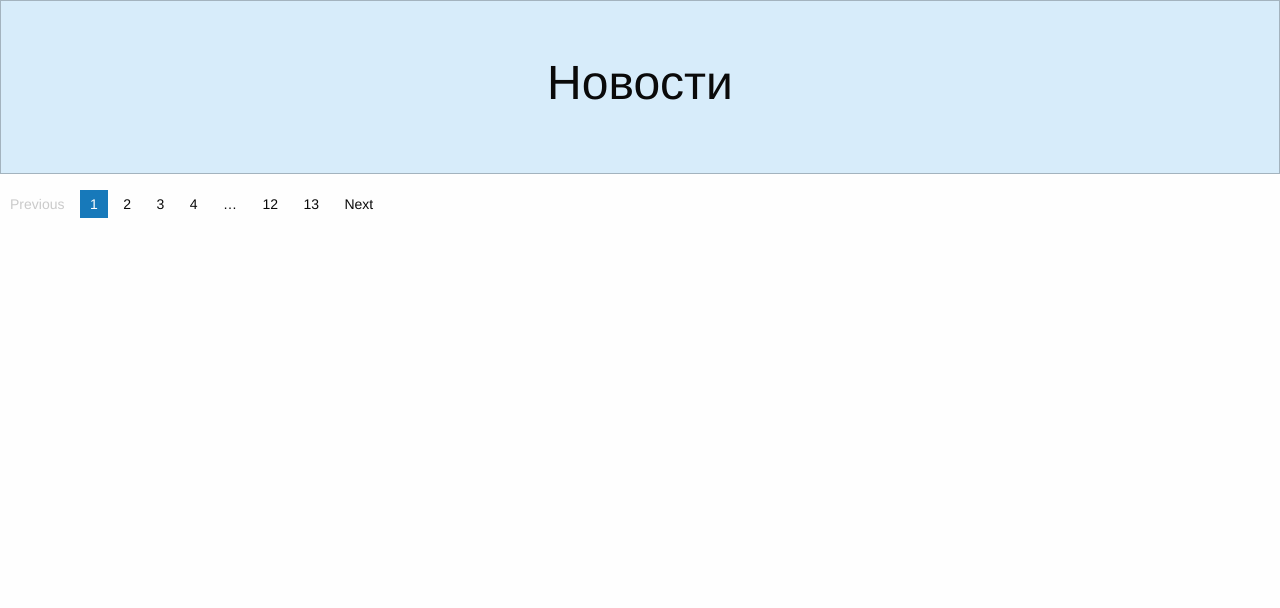
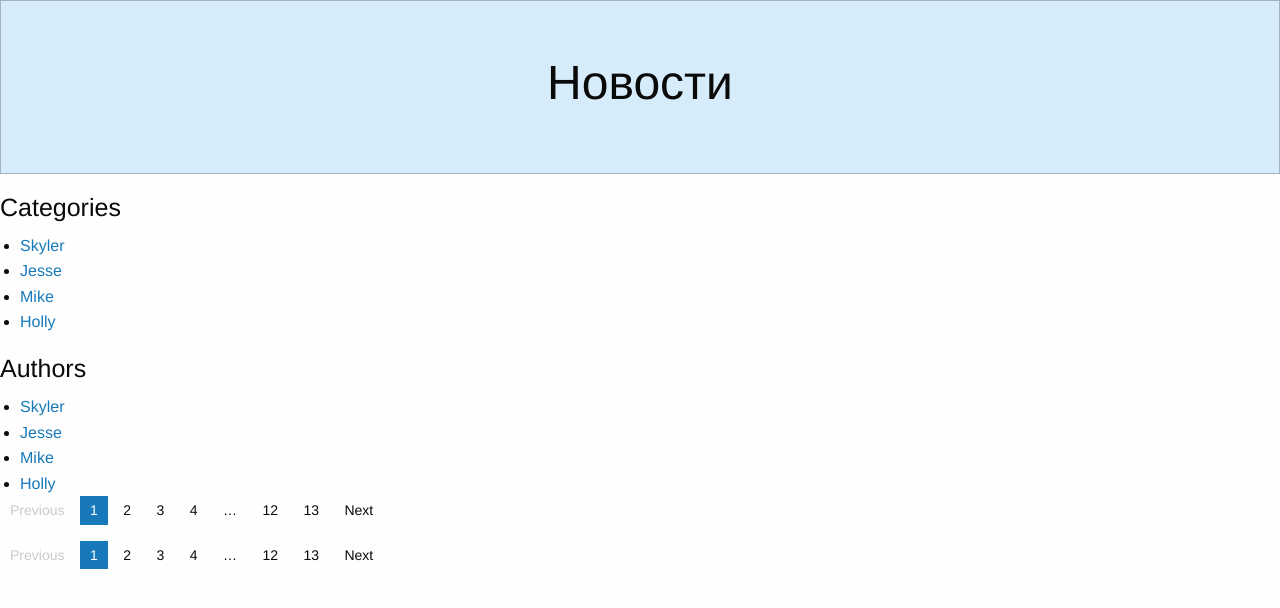
Before and after one commit to Alpha787/simple-blog, a Django app: template blog/posts/templates/posts.html in a window 1280 px wide. Shown: the part 54-662 px from the top of the page. Run offline with Django 5.2, Linux system fonts and the light colour scheme; the template is opened without the code that fills it, so the values that code supplies are empty; some libraries are stand-ins or nearby versions.

Commit message:
Refactored posts html

```diff
--- a/blog/posts/templates/posts.html
+++ b/blog/posts/templates/posts.html
@@ -1,13 +1,15 @@
 {% extends "post.html" %}
 {% load static %}
+
 {% block content %}
-{% for post in posts %}
+
 <div class="row" id="content">
+  {% for post in posts %}
   <div class="medium-8 columns">
     <div class="blog-post">
       <h3>{{ post.title }}<small>{{ post.published_date }}</small></h3>
       <div>
-        <img src="{{ post.image.url }}" width="850px" height="650px">
+        <img src="{{ post.image.url }}" width="850px" height="350px">
       </div>
       <p>{{ post.text }}</p>
       <div class="callout">
@@ -18,6 +20,7 @@
       </div>
     </div>
   </div>
+  {% endfor %}
   <div class="medium-3 columns" data-sticky-container>
     <div class="sticky" data-sticky data-anchor="content">
       <h4>Categories</h4>
@@ -38,9 +41,17 @@
     </div>
   </div>
 </div>
-
-{% comment %} <h1>There will be posts!</h1> {% endcomment %}
-
-  {% comment %} <div>- {{ post.title}} - {{ post.text}} - {{ post.created_date }} - {{ post.published_date }}</div> {% endcomment %}
-{% endfor %}
+<div class="row column">
+  <ul class="pagination" role="navigation" aria-label="Pagination">
+    <li class="disabled">Previous</li>
+    <li class="current"><span class="show-for-sr">You're on page</span> 1</li>
+    <li><a href="#" aria-label="Page 2">2</a></li>
+    <li><a href="#" aria-label="Page 3">3</a></li>
+    <li><a href="#" aria-label="Page 4">4</a></li>
+    <li class="ellipsis"></li>
+    <li><a href="#" aria-label="Page 12">12</a></li>
+    <li><a href="#" aria-label="Page 13">13</a></li>
+    <li><a href="#" aria-label="Next page">Next</a></li>
+  </ul>
+</div>
 {% endblock %}
```
